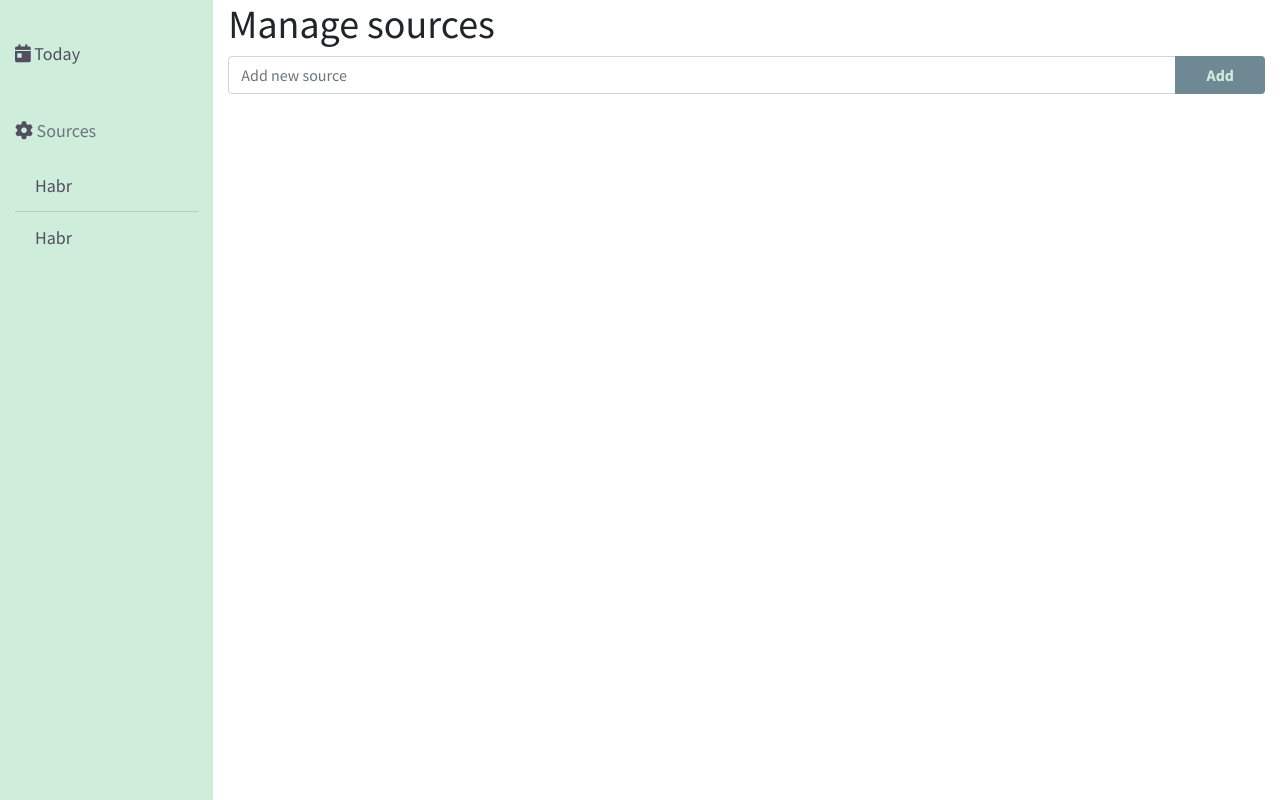
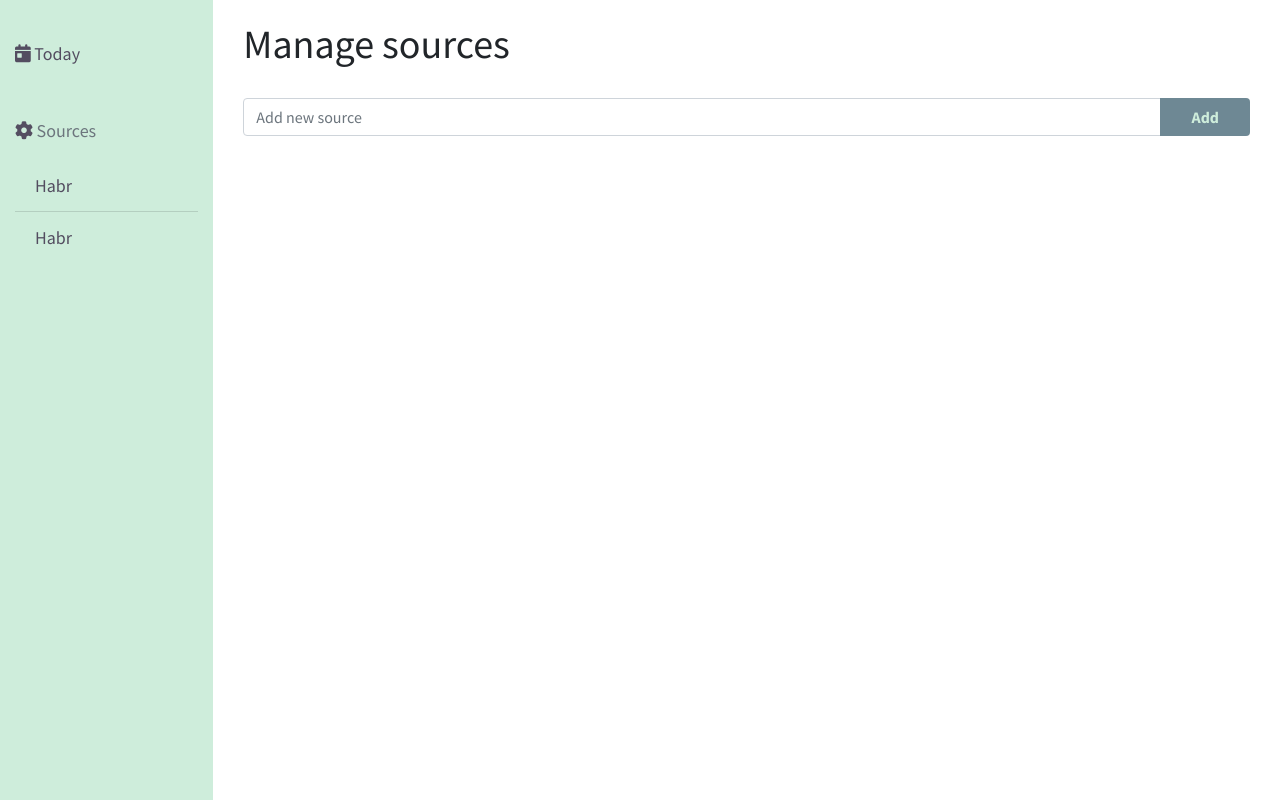
Before and after one commit to Nymfeparakit/django-rss-app, a Django app: template templates/feeds/manage_sources.html in a window 1280 px wide. Run offline with Django 3.2, Linux system fonts and the light colour scheme; the template is opened without the code that fills it, so the values that code supplies are empty; some libraries are stand-ins or nearby versions.

Commit message:
Add margins in manage_sources.html

```diff
--- a/templates/feeds/manage_sources.html
+++ b/templates/feeds/manage_sources.html
@@ -1,14 +1,17 @@
 {% extends 'base_feed.html' %}
 
 {% block content %}
-<h1>Manage sources</h1>
-<div class="input-group">
+<div class="container">
+    <div class="row">
+        <div class="col-md-12">
+            <h1 style="margin-top: 20px;">Manage sources</h1>
+            <div class="input-group" style="margin-top: 30px;">
                 <input class="form-control" type="text" placeholder="Add new source">
                 <div class="input-group-append">
                     <button class="btn" type="button">Add</button>
                 </div>
             </div>
-<table class="table">
+            <table class="table" style="margin-top: 60px;">
                 <tbody>
                     {% for source in sources_list %}
                         <tr>
@@ -17,4 +20,7 @@
                     {% endfor %}
                 </tbody>
             </table>
+        </div>
+    </div>
+</div>
 {% endblock %}
```
Lines whose indentation alone changed are shown as unchanged.
